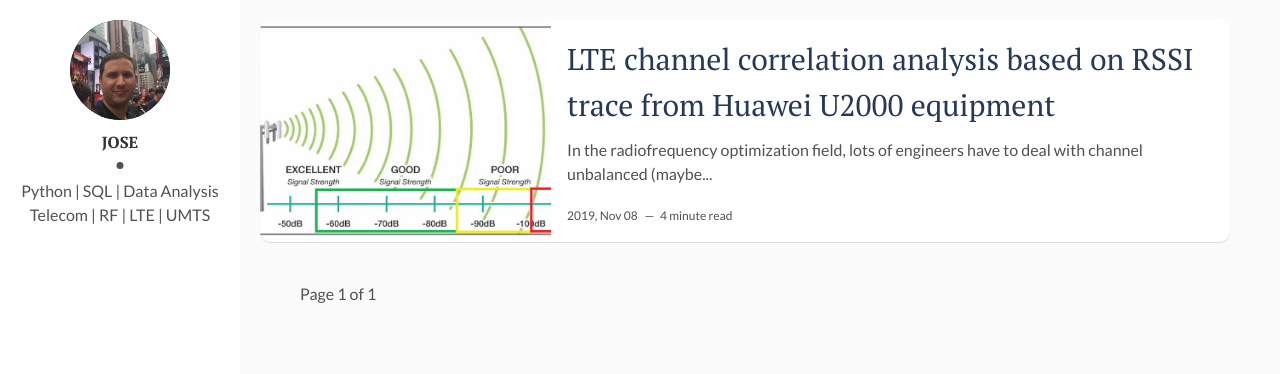
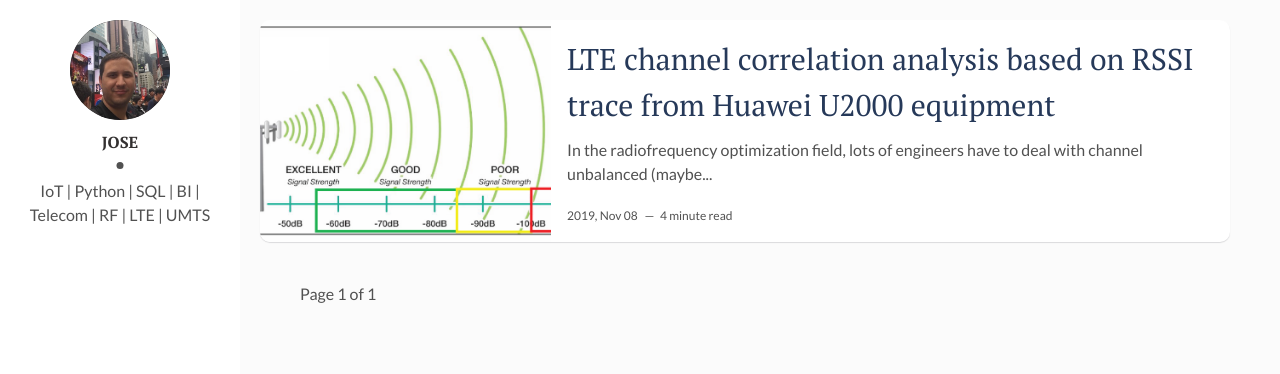
Before and after one commit to joch182/joch182.github.io, a Jekyll site: the page built from index.html, in a window 1280 px wide. Shown: the top 374 px of the page. Built offline with Jekyll 4.4.1, drawn with Linux system fonts in a browser that asks for light colours; the list of posts is cut into pages by our own code.

Commit message:
update bio

```diff
--- a/_config.yml
+++ b/_config.yml
@@ -11,7 +11,7 @@ site-twitter: #if your site has a twitter account, enter it here
 # Author Settings
 author: Jose # add your name
 author-img: joch.JPG # add your photo
-about-author: Python | SQL | Data Analysis    Telecom | RF | LTE | UMTS # add description
+about-author: IoT | Python | SQL | BI | Telecom | RF | LTE | UMTS # add description
 social-twitter: joc182 # add your Twitter handle
 social-facebook: # add your Facebook handle
 social-github: joch182 # add your Github handle
```
